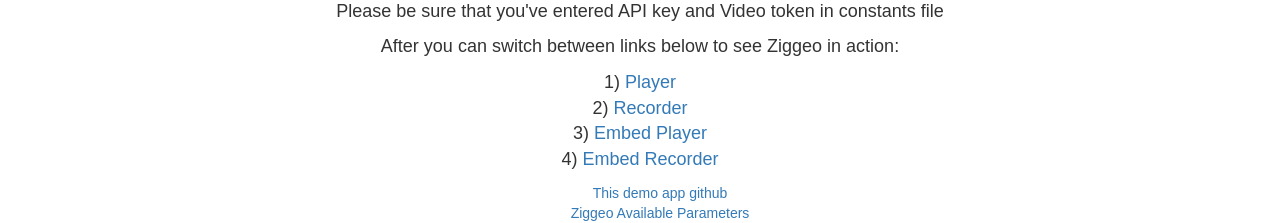
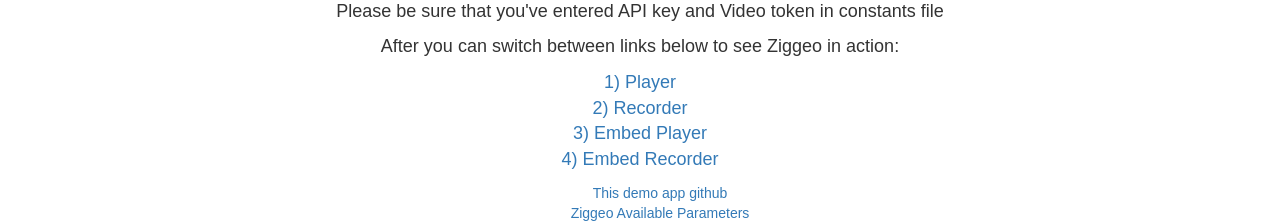
Before and after one commit to Ziggeo/react-ziggeo, a React (Create React App) app in the folder demo/: page / in a window 1280 px wide. Shown: the part 334-557 px from the top of the page. Built offline with nearby package versions, Linux system fonts and the light colour scheme.

Commit message:
Review Docmentationa and Demo

```diff
--- a/demo/package.json
+++ b/demo/package.json
@@ -10,7 +10,7 @@
     "react-dom": "^15.6.1",
     "react-router": "^4.1.2",
     "react-router-dom": "^4.1.2",
-    "react-ziggeo": "*",
+    "react-ziggeo": "/Users/rashad/ziggeo/SDKs/react-ziggeo/react-ziggeo-1.2.0.tgz",
     "ziggeo": "^0.0.20"
   },
   "scripts": {
--- a/demo/src/components/Header.js
+++ b/demo/src/components/Header.js
@@ -1,20 +1,28 @@
 import React, { Component } from 'react';
-import {Link} from 'react-router-dom';
+import { Link } from 'react-router-dom';
 import logo from '../logo.svg';
+import { routes } from '../routes';
 
 class Header extends Component {
     render() {
+        const currentPath = window.location.hash;
         return (
             <div className="App-header">
                 <img src={logo} className="App-logo" alt="logo" />
                 <h2>React Ziggeo Application</h2>
                 <nav>
                     <ul className="list-inline">
-                        <li><Link to="/">Home</Link></li>
-                        <li><Link to="/player">Player</Link></li>
-                        <li><Link to="/recorder">Recorder</Link></li>
-                        <li><Link to="/embed-player">Embed Player</Link></li>
-                        <li><Link to="/embed-recorder">Embed Recorder</Link></li>
+                        {
+                            routes.map(({path, title}, i) =>
+                                <li key={i}>
+                                    <Link
+                                        to={`/${path}`}
+                                        replace = { path === currentPath }>
+                                        {title}
+                                    </Link>
+                                </li>
+                            )
+                        }
                     </ul>
                 </nav>
             </div>
--- a/demo/src/index.js
+++ b/demo/src/index.js
@@ -1,6 +1,6 @@
 import React from 'react';
 import ReactDOM from 'react-dom';
-import {HashRouter} from 'react-router-dom';
+import { HashRouter } from 'react-router-dom';
 import './index.css';
 import App from './App';
 import registerServiceWorker from './registerServiceWorker';
--- a/demo/src/pages/HomePage.js
+++ b/demo/src/pages/HomePage.js
@@ -1,17 +1,27 @@
 import React from 'react';
 import {Link} from 'react-router-dom';
+import { routes } from '../routes';
 
 const HomePage = () => {
+    const currentPath = window.location.hash;
     return (
         <section className="home-page">
             <h1 className="page-header">Home page of mini app</h1>
             <p>Please be sure that you've entered API key and Video token in constants file</p>
             <p>After you can switch between links below to see Ziggeo in action:</p>
             <ul className="list-unstyled">
-                <li>1) <Link to="/player">Player</Link></li>
-                <li>2) <Link to="/recorder">Recorder</Link></li>
-                <li>3) <Link to="/embed-player">Embed Player</Link></li>
-                <li>4) <Link to="/embed-recorder">Embed Recorder</Link></li>
+                {
+                    routes.map(({path, title}, i) =>
+                        i !==0 &&
+                        <li key={i}>
+                            <Link
+                                to={`/${path}`}
+                                replace = { path === currentPath } >
+                                {i}) {title}
+                            </Link>
+                        </li>
+                    )
+                }
             </ul>
         </section>
     );
--- a/demo/src/pages/PlayerPage.js
+++ b/demo/src/pages/PlayerPage.js
@@ -2,11 +2,31 @@
 import { ZiggeoPlayer } from 'react-ziggeo';
 import { API_KEY, VIDEO_TOKEN } from '../constants';
 
-const PlayerPage = (props) => {
+class PlayerPage extends React.Component {
+    playing = () => {
+        console.log('it\'s playing, your action here');
+    };
+
+    paused = () => {
+        console.log('it\'s paused, your action when pause');
+    };
+
+    render () {
         return (
             <section className="player-page">
                 <h1 className="page-header">Player Page</h1>
-            <ZiggeoPlayer apiKey={API_KEY} ziggeo-video={VIDEO_TOKEN} />
+                <ZiggeoPlayer
+                    apiKey={API_KEY}
+                    ziggeo-video={VIDEO_TOKEN}
+                    // Events
+                    onPlayerPlaying={this.playing}
+                    onPlayerPaused={this.paused}
+                    // onPlayerEnded={this.playerEnded}
+                    // onPlayerAttached={this.playerAttached}
+                    // onPlayerLoaded={this.playerLoaded}
+                    // onPlayerError={this.playerError}
+                    // onPlayerSeek={this.playerSeek}
+                />
 
                 <div className="text-left">
                     <h5 className="text-center"> ES6 Code Sample </h5>
@@ -24,6 +44,7 @@
                 </div>
             </section>
         );
-};
+    }
+}
 
 export default PlayerPage;
--- a/demo/src/pages/RecorderPage.js
+++ b/demo/src/pages/RecorderPage.js
@@ -1,9 +1,22 @@
 import React from 'react';
-import {API_KEY} from '../constants';
-import {ZiggeoRecorder} from 'react-ziggeo';
+import { API_KEY } from '../constants';
+import { ZiggeoRecorder } from 'react-ziggeo';
 
+class RecorderPage extends React.Component {
 
-const RecorderPage = (props) => {
+    recorderUploadSelected = () => {
+        console.log('Recorder upload file selected, your action here');
+    };
+
+    recorderRecording = () => {
+        console.log('Recording, your action when pause');
+    };
+
+    recorderAccessGranted = () => {
+        console.log('Camera access granted, your action when pause');
+    };
+
+    render () {
         return (
             <section className="">
                 <h1 className="page-header">Recorder Page</h1>
@@ -11,9 +24,33 @@
                     <strong>Note: </strong>
                     It's demonstrative view, recording and uploading set to not allowed, you can register <a href="https://ziggeo.com">Ziggeo</a>. After getting key, use all awesome features
                 </p>
-            <ZiggeoRecorder apiKey={API_KEY}
-                ziggeo-allowrecord={false}
-                ziggeo-allowedextensions={['no.type']}
+                <ZiggeoRecorder
+                    apiKey={API_KEY}
+                    ziggeo-wdth={640}
+                    ziggeo-height={640}
+                    // Events
+                    onRecorderUploadSelected={this.recorderUploadSelected}
+                    onRecorderRecording={this.recorderRecording}
+                    onRecorderAccessGranted={this.recorderAccessGranted}
+                    // onPlayerPlaying={this.playing}
+                    // onPlayerPaused={this.paused}
+                    // onPlayerEnded={this.playerEnded}
+                    // onPlayerAttached={this.playerAttached}
+                    // onPlayerLoaded={this.playerLoaded}
+                    // onPlayerSeek={this.playerSeek}
+                    // onRecorderError={this.recorderError}
+                    // onRecorderManuallySubmitted={this.recorderManuallySubmitted}
+                    // onRecorderUploaded={this.recorderUploaded}
+                    // onRecorderUploading={this.recorderUploading}
+                    // onRecorderRerecord={this.recorderRerecord}
+                    // onRecorderCountdown={this.recorderCountdown}
+                    // onRecorderRecordingProgress={this.recorderRecordingProgress}
+                    // onRecorderUploadProgress={this.recorderUploadProgress}
+                    // onRecorderAccessForbidden={this.recorderAccessForbidden}
+                    // onRecorderCameraUnresponsive={this.recorderCameraUnresponsive}
+                    // onRecorderVerified={this.recorderVerified}
+                    // onRecorderNoCamera={this.recorderNoCamera}
+                    // onRecorderNoMicrophone={this.recorderNoMicrophone}
                 />
 
                 <h5 className="text-center"> ES6 Code Sample </h5>
@@ -36,6 +73,7 @@
                 </div>
             </section>
         );
+    }
 };
 
 export default RecorderPage;
--- /dev/null
+++ b/demo/src/routes.js
@@ -0,0 +1,7 @@
+export const routes = [
+    { path: "", title: "Home", component: "HomePage" },
+    { path: "player", title: "Player", component: "PlayerPage" },
+    { path: "recorder", title: "Recorder", component: "RecorderPage" },
+    { path: "embed-player", title: "Embed Player", component: "EmbedPlayerPage" },
+    { path: "embed-recorder", title: "Embed Recorder", component: "EmbedRecorderPage" }
+];
--- a/package.json
+++ b/package.json
@@ -6,9 +6,10 @@
   "scripts": {
     "start": "concurrently \"npm run dev\"",
     "dev": "webpack-dev-server --hot --inline",
-    "build": "npm run build:development && npm run build:production",
+    "build": "npm run build:development && npm run build:production && npm pack",
     "build:development": "webpack",
     "build:production": "NODE_ENV=production webpack -p",
+    "build:pack": "npm pack",
     "rebuild-pack": "rm -rf build/ && npm run build",
     "rebuild-dev-pack": "rm -rf build/ && rm -rf dev-demo/node_modules/react-ziggeo/",
     "rebuild-npm-dev-pack": "rm -rf build/ && rm react-ziggeo-1.2.0.tgz && npm run build && npm pack && rm -rf dev-demo/node_modules/react-ziggeo/",
```
Also changed, not shown: 6 other files (tests, documents, lock files or other folders). Lines whose indentation alone changed are shown as unchanged.
